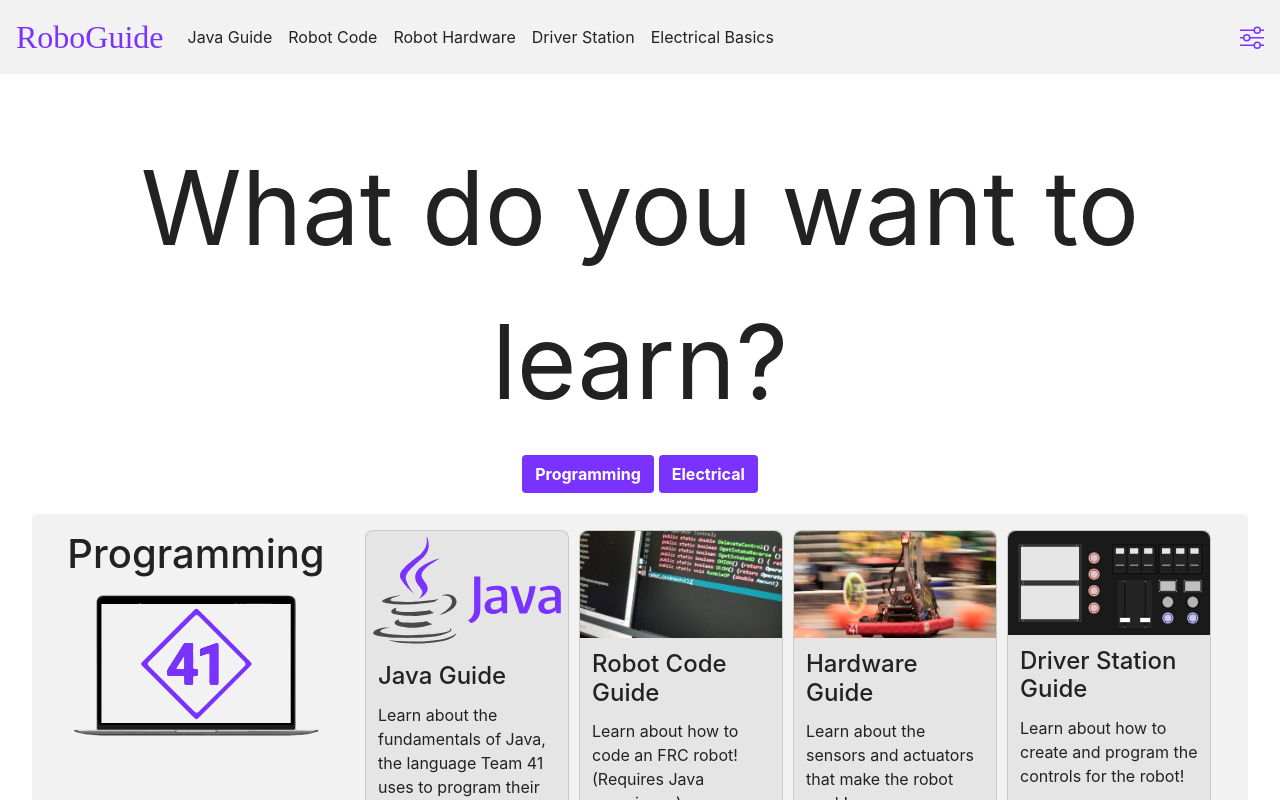
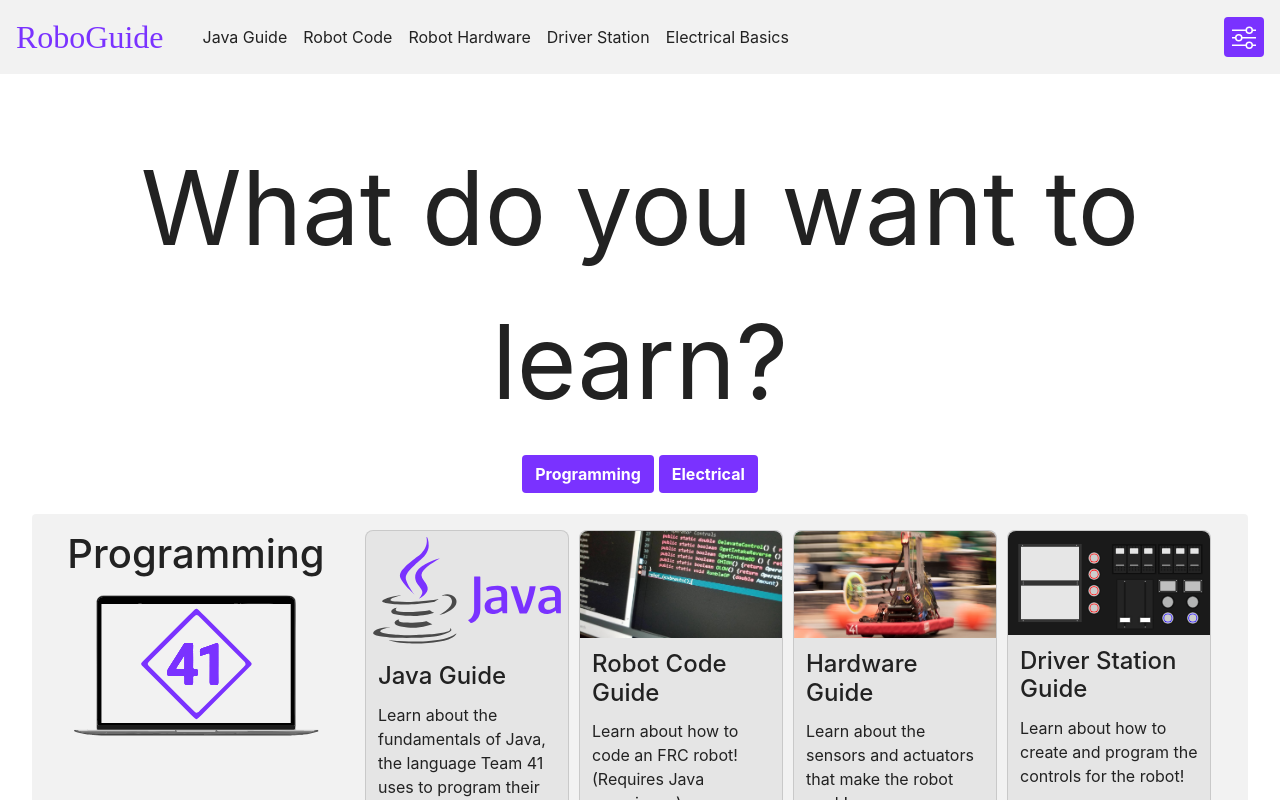
Before and after one commit to Team41Robotics/RoboGuide, a React (Create React App) app: page / in a window 1280 px wide. Shown: the top 800 px of the page. Built offline with nearby package versions, Linux system fonts and the light colour scheme; a web font is replaced by a local one.

Commit message:
Updated position of settings icon on mobile (#32)
Also changed design of icon to make it more clear that it's clickable

```diff
--- a/src/App.js
+++ b/src/App.js
@@ -16,9 +16,11 @@ function App({location}) {
 	useLayoutEffect(() => {
 		setTimeout(() => {
 			// eslint-disable-next-line
-			[$("body"), $("a"), $(".btn"), $(".modal-content")].map(el => {
-				el.css("transition", "var(--transition-length)");
-			});
+			[$("body"), $("a"), $(".btn"), $(".modal-content"), $("li.nav-item")].map(
+				el => {
+					el.css("transition", "var(--transition-length)");
+				}
+			);
 		}, 200);
 	});
 
--- a/src/components/NavBar.js
+++ b/src/components/NavBar.js
@@ -57,6 +57,8 @@ export default function (props) {
 				RoboGuide
 			</Link>
 			<div className="collapse navbar-collapse" id="navbarText">
+				<div className="row w-100 mx-0">
+					<div className="col-10">
 						<ul className="navbar-nav mr-auto">
 							{navPages.map(page => (
 								<li
@@ -71,20 +73,26 @@ export default function (props) {
 								</li>
 							))}
 						</ul>
+					</div>
+					<div className="col-2 pr-0 d-flex">
 						<ul className="navbar-nav ml-auto">
 							<li
-						className="nav-item"
-						style={{display: "flex", alignItems: "center"}}
+								className="nav-item p-2 rounded"
+								style={{
+									display: "flex",
+									alignItems: "center",
+									backgroundColor: "var(--accent)",
+									cursor: "pointer"
+								}}
 							>
 								<svg
 									width="1.5em"
 									height="1.5em"
 									viewBox="0 0 16 16"
-							fill="var(--accent)"
+									fill="var(--page-background)"
 									xmlns="http://www.w3.org/2000/svg"
 									data-toggle="modal"
 									data-target="#settingsModal"
-							style={{cursor: "pointer"}}
 								>
 									<path
 										fillRule="evenodd"
@@ -121,12 +129,16 @@ export default function (props) {
 												<p>
 													This site is maintained by James Narayanan and Peter
 													Linder. Content contributions made by James Narayanan,
-											Peter Linder, and Mason DiGiorgio. Created for use by FRC
-											team 41.
+													Peter Linder, and Mason DiGiorgio. Created for use by
+													FRC team 41.
 												</p>
 											</div>
 											<div className="modal-footer">
-										<button type="button" className="btn" data-dismiss="modal">
+												<button
+													type="button"
+													className="btn"
+													data-dismiss="modal"
+												>
 													Close
 												</button>
 											</div>
@@ -136,6 +148,8 @@ export default function (props) {
 							</li>
 						</ul>
 					</div>
+				</div>
+			</div>
 		</nav>
 	);
 }
```
Lines whose indentation alone changed are shown as unchanged.
